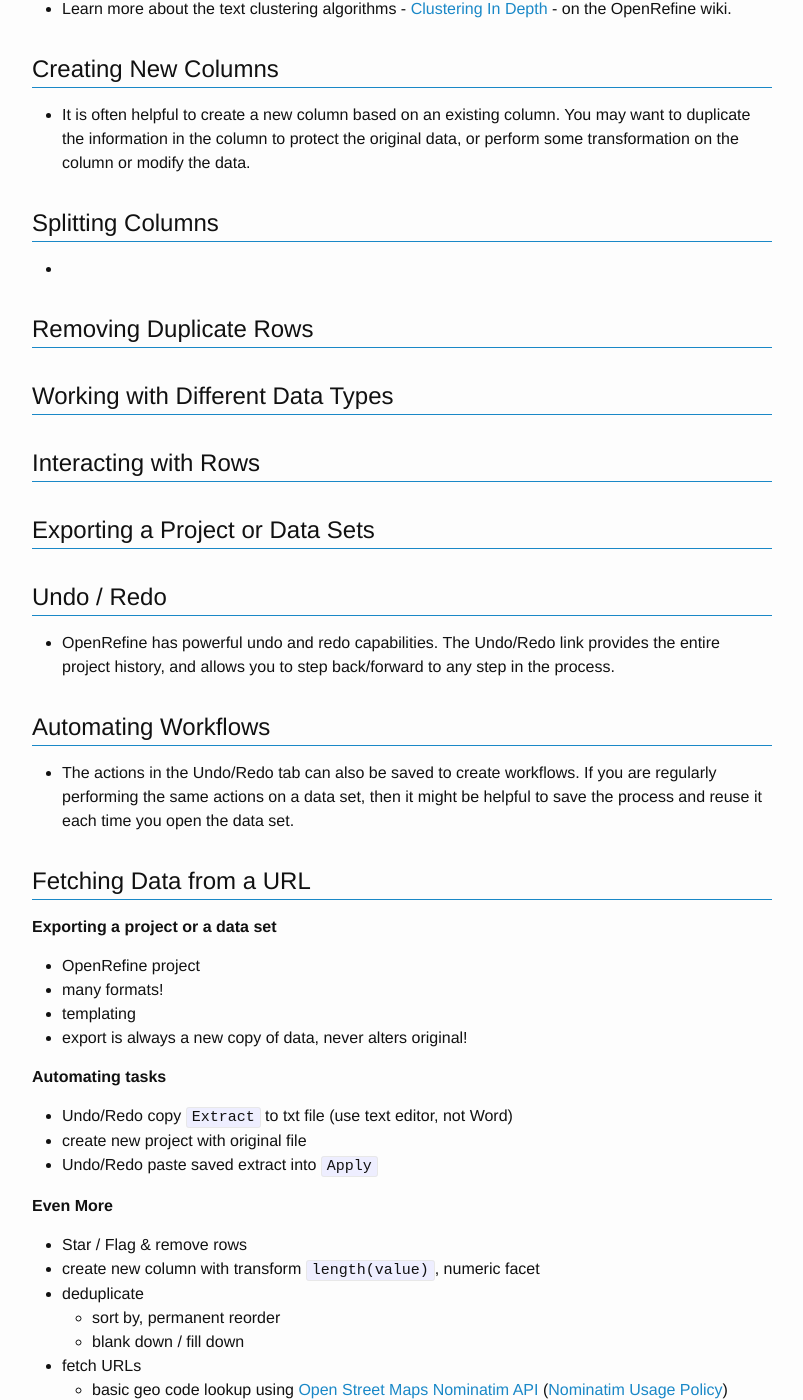
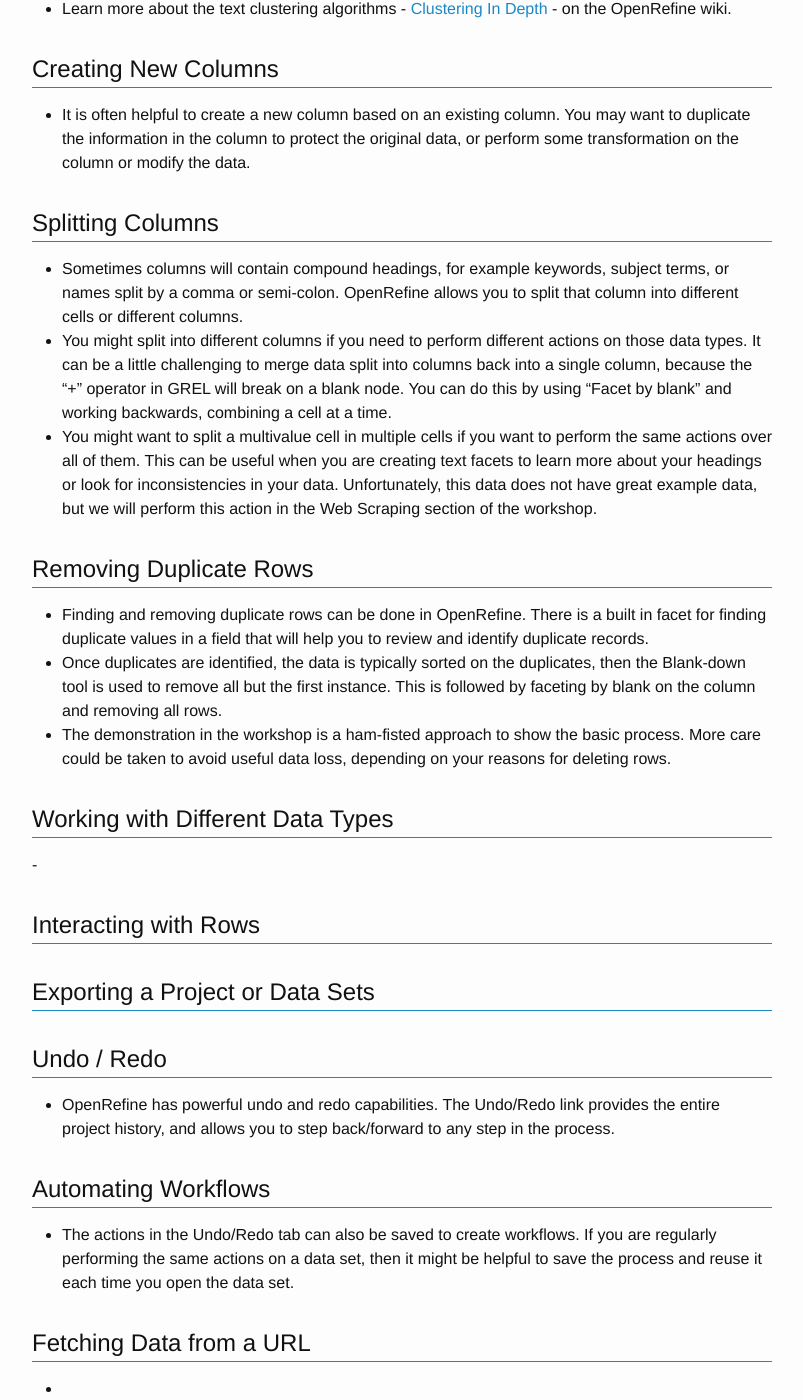
Before and after one commit to mbolam/DSWS_OpenRefine, a Jekyll site: the page built from 4-cleaning.md, in a window 1280 px wide and 1400 px high, scrolled down 3273 px. Shown: the whole window, without its empty margins (238-1041 px from the left). Built offline with Jekyll 4.4.1, drawn with Linux system fonts in a browser that asks for light colours; some of the changed text lies outside the part shown.

Commit message:
Update 4-cleaning.md

```diff
--- a/4-cleaning.md
+++ b/4-cleaning.md
@@ -81,12 +81,17 @@ The data fields are
   - It is often helpful to create a new column based on an existing column. You may want to duplicate the information in the column to protect the original data, or perform some transformation on the column or modify the data.
 
 ## Splitting Columns
-  -
-
+  - Sometimes columns will contain compound headings, for example keywords, subject terms, or names split by a comma or semi-colon. OpenRefine allows you to split that column into different cells or different columns.
+  - You might split into different columns if you need to perform different actions on those data types. It can be a little challenging to merge data split into columns back into a single column, because the "+" operator in GREL will break on a blank node. You can do this by using "Facet by blank" and working backwards, combining a cell at a time.
+  - You might want to split a multivalue cell in multiple cells if you want to perform the same actions over all of them. This can be useful when you are creating text facets to learn more about your headings or look for inconsistencies in your data. Unfortunately, this data does not have great example data, but we will perform this action in the Web Scraping section of the workshop.
 
 ## Removing Duplicate Rows
+  - Finding and removing duplicate rows can be done in OpenRefine. There is a built in facet for finding duplicate values in a field that will help you to review and identify duplicate records.
+  - Once duplicates are identified, the data is typically sorted on the duplicates, then the Blank-down tool is used to remove all but the first instance. This is followed by faceting by blank on the column and removing all rows.
+  - The demonstration in the workshop is a ham-fisted approach to show the basic process. More care could be taken to avoid useful data loss, depending on your reasons for deleting rows.
 
 ## Working with Different Data Types
+  -
 
 ## Interacting with Rows
 
@@ -100,6 +105,11 @@ The data fields are
   - The actions in the Undo/Redo tab can also be saved to create workflows. If you are regularly performing the same actions on a data set, then it might be helpful to save the process and reuse it each time you open the data set.
 
 ## Fetching Data from a URL
+  -
+  - basic geo code lookup using [Open Street Maps Nominatim API](https://nominatim.openstreetmap.org/) ([Nominatim Usage Policy](https://operations.osmfoundation.org/policies/nominatim/))
+  - create URLs that point at the Nominatim API -- add column based on "country" column: `"https://nominatim.openstreetmap.org/search?format=json&email=mbolam@gmail.com&app=google-refine&q=" + escape(value, 'url')`
+  - grab JSON from the API using "Add column by fetching URLs" on newly created column
+  - parse JSON using "Add column based on this column" `with(value.parseJson()[0], pair, pair.lat + ',' + pair.lon)`
 
 
 **Exporting a project or a data set**
@@ -120,7 +130,4 @@ The data fields are
     - sort by, permanent reorder
     - blank down / fill down
   - fetch URLs
-    - basic geo code lookup using [Open Street Maps Nominatim API](https://nominatim.openstreetmap.org/) ([Nominatim Usage Policy](https://operations.osmfoundation.org/policies/nominatim/))
-      - create URLs that point at the Nominatim API -- add column based on "country" column: `"https://nominatim.openstreetmap.org/search?format=json&email=mbolam@gmail.com&app=google-refine&q=" + escape(value, 'url')`
-      - grab JSON from the API using "Add column by fetching URLs" on newly created column
-      - parse JSON using "Add column based on this column" `with(value.parseJson()[0], pair, pair.lat + ',' + pair.lon)`
+    -
```
